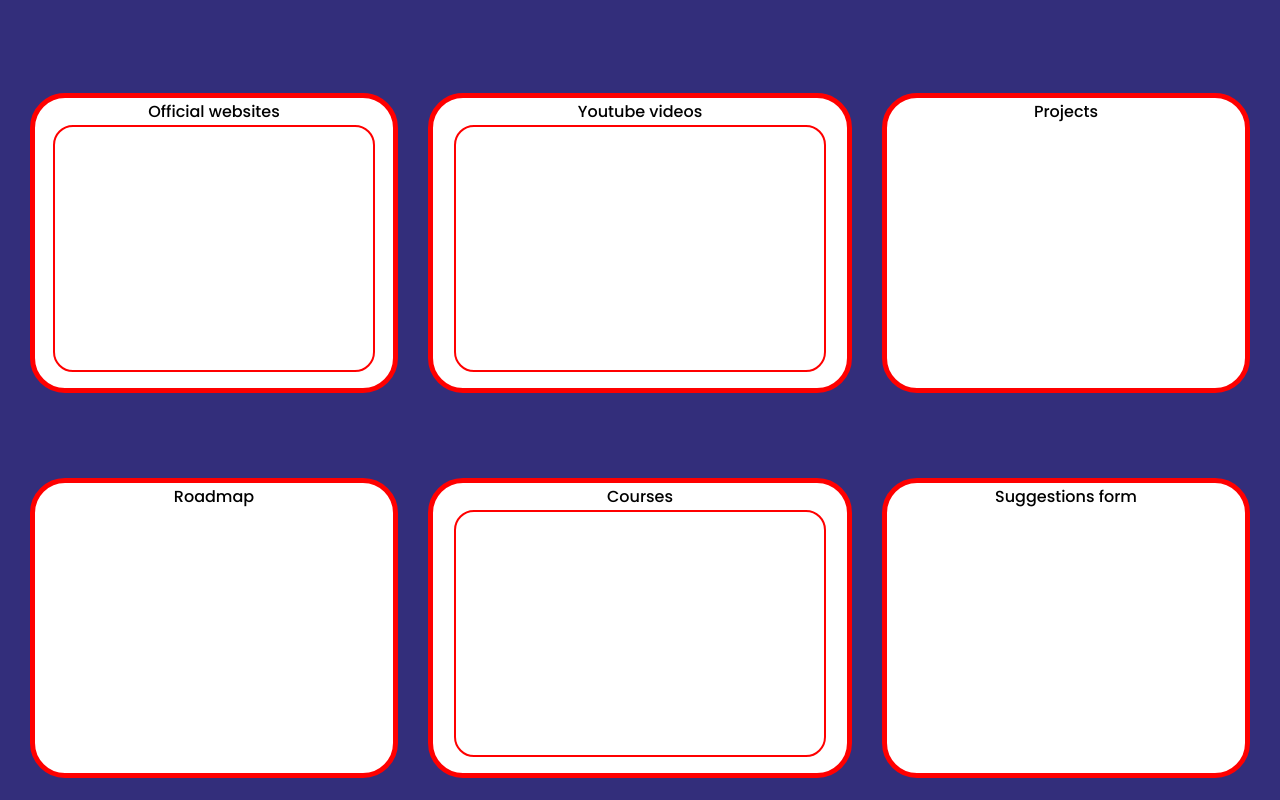
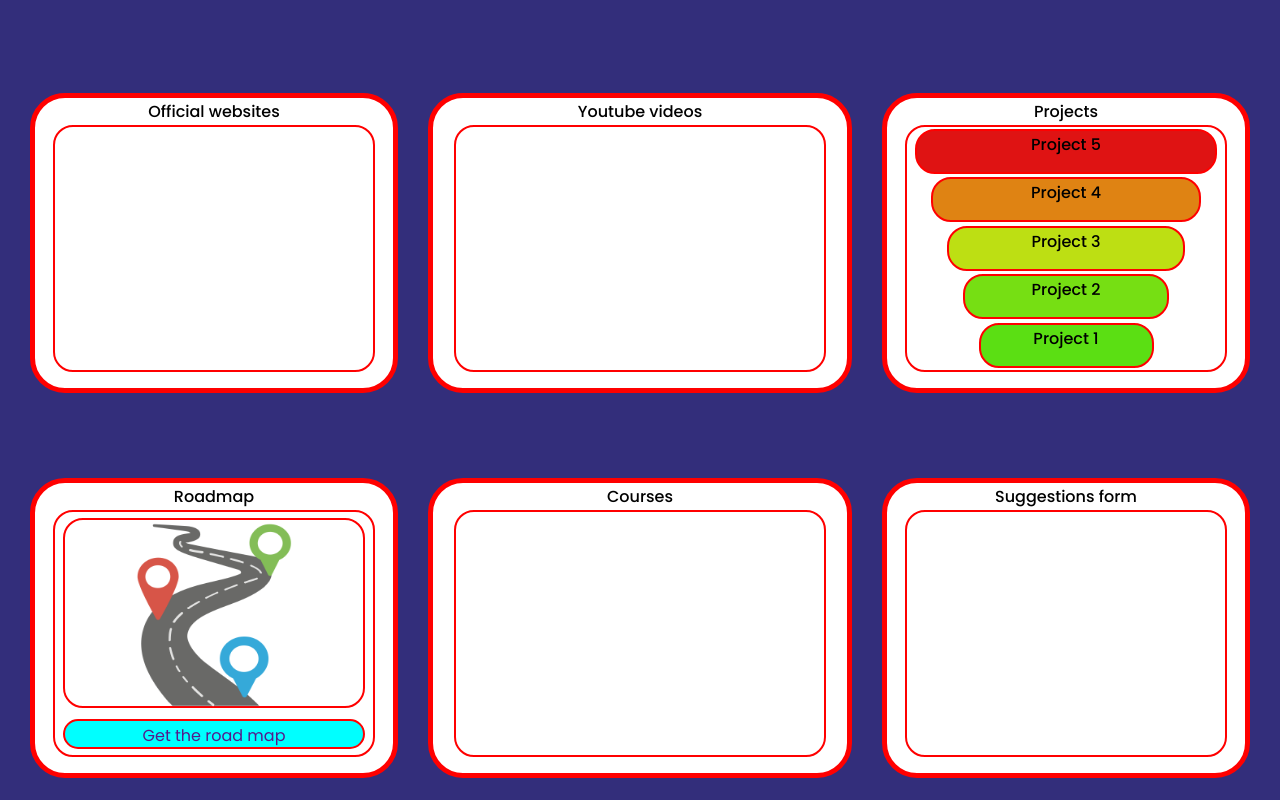
Before and after one commit to yashgokakkar99/Project-Dec-2022, a React (Create React App) app in the folder main_application/: page / in a window 1280 px wide. Shown: the part 920-1720 px from the top of the page. Built offline with nearby package versions, Linux system fonts and the light colour scheme.

Commit message:
Main page updated

```diff
--- a/main_application/src/Components/main/Main.css
+++ b/main_application/src/Components/main/Main.css
@@ -83,3 +83,118 @@
     width: 90%;
     margin: auto;
 }
+
+.roadmap_con{
+    display: flex;
+    flex-direction: column;
+    text-align: center;
+    justify-content: center;
+    border: 2px solid red;
+    border-radius: 20px;
+    height: 85%;
+    width: 90%;
+    margin: auto;
+}
+
+.road_img{
+    border: 2px solid red;
+    height: 190px;
+    width: 95%;
+    margin: auto;
+    border-radius: 20px;
+}
+
+.road_img img{
+    height: 190px;
+    width: 70%;
+}
+
+
+
+.button{
+    border: 2px solid red;
+    height: 30px;
+    background-color: aqua;
+    width: 95%;
+    margin: auto;
+    border-radius: 20px;
+}
+
+.button a{
+    text-align: center;
+    line-height: 30px;
+    vertical-align: middle;
+    justify-content: flex-start;
+    margin-top: 0;
+}
+
+.btn{
+    border: 2px solid red;
+}
+
+.project_con{
+    display: flex;
+    flex-direction: column;
+    border: 2px solid red;
+    border-radius: 20px;
+    height: 85%;
+    width: 90%;
+    margin: auto;
+}
+
+.suggest_con{
+    display: flex;
+    flex-direction: column;
+    text-align: center;
+    justify-content: center;
+    border: 2px solid red;
+    border-radius: 20px;
+    height: 85%;
+    width: 90%;
+    margin: auto;
+}
+
+.level5{
+    border: 2px solid red;
+    height: 45px;
+    width: 95%;
+    margin: auto;
+    background-color: rgb(223, 19, 19);
+    border-radius: 20px;
+}
+
+.level4{
+    border: 2px solid red;
+    height: 45px;
+    width: 85%;
+    margin: auto;
+    background-color: rgb(223, 131, 19);
+    border-radius: 20px;
+}
+
+.level3{
+    border: 2px solid red;
+    height: 45px;
+    width: 75%;
+    margin: auto;
+    background-color: rgb(189, 223, 19);
+    border-radius: 20px;
+}
+
+.level2{
+    border: 2px solid red;
+    height: 45px;
+    width: 65%;
+    margin: auto;
+    background-color: rgb(118, 223, 19);
+    border-radius: 20px;
+}
+
+.level1{
+    border: 2px solid red;
+    height: 45px;
+    width: 55%;
+    margin: auto;
+    background-color: rgb(91, 223, 19);
+    border-radius: 20px;
+}
--- a/main_application/src/Components/main/Main.jsx
+++ b/main_application/src/Components/main/Main.jsx
@@ -2,6 +2,7 @@
 import "./Main.css";
 import sampleimg from "../../assets/suggestion.png";
 import sampleimg1 from "../../assets/Images/android.png";
+import road_im from "../../assets/Images/road-map.png";
 
 const Main = () => {
   return (
@@ -100,9 +101,34 @@
         </div>
         <div className="Projects">
           <h4>Projects</h4>
+          <div className="project_con">
+            <div className="level5">
+              <h4>Project 5</h4>
+            </div>
+            <div className="level4">
+            <h4>Project 4</h4>
+            </div>
+            <div className="level3">
+            <h4>Project 3</h4>
+            </div>
+            <div className="level2">
+            <h4>Project 2</h4>
+            </div>
+            <div className="level1">
+            <h4>Project 1</h4>
+            </div>
+          </div>
         </div>
         <div className="Roadmap">
           <h4>Roadmap</h4>
+          <div className="roadmap_con">
+            <div className="road_img">
+              <img src={road_im}></img>
+            </div>
+            <div className="button">
+              <a href="">Get the road map</a>
+            </div>
+          </div>
         </div>
 
         <div className="Courses">
@@ -147,6 +173,7 @@
 
         <div className="Suggestion_form">
           <h4>Suggestions form</h4>
+          <div className="suggest_con"></div>
         </div>
       </div>
     </section>
```
Also changed, not shown: main_application/src/assets/Images/road-map.png (added).
